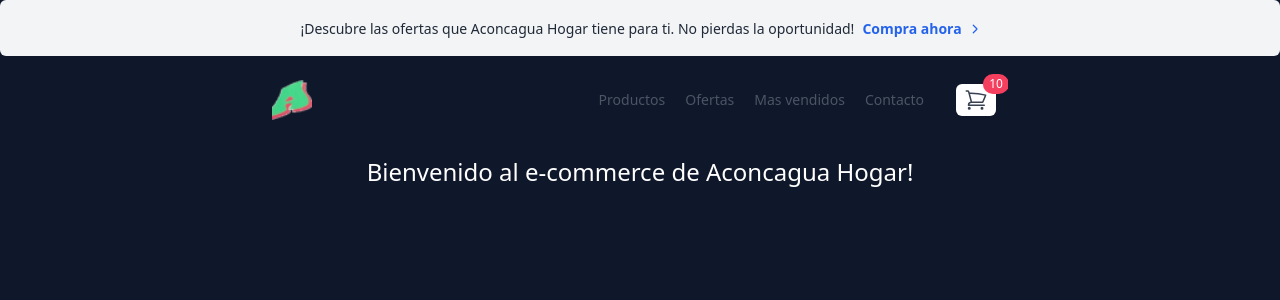
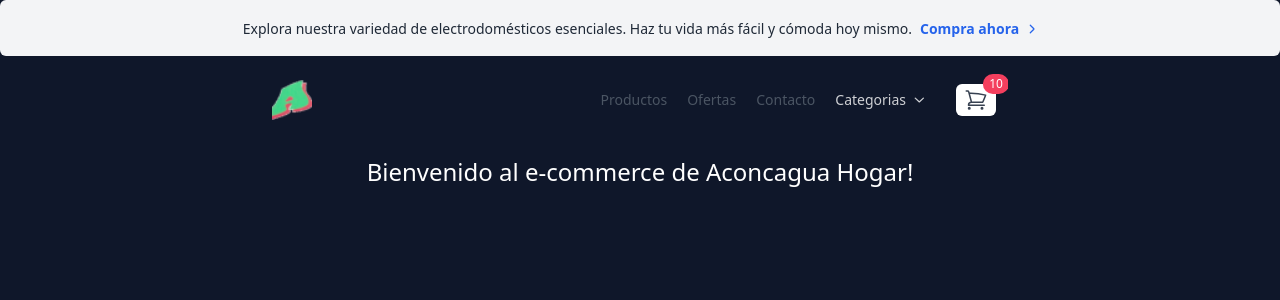
Before and after one commit to agusflores/e-commerce, a React (Vite) app: page / in a window 1280 px wide. Shown: the top 300 px of the page. Built offline with nearby package versions, Linux system fonts and the light colour scheme.

Commit message:
Se agrego item de categorias

```diff
--- /dev/null
+++ b/src/components/atoms/Category.jsx
@@ -0,0 +1,12 @@
+const Category = ({ name }) => {
+  return (
+    <a
+      className="flex items-center gap-x-3.5 py-2 px-3 rounded-md text-sm text-gray-800 hover:bg-gray-100 focus:ring-2 focus:ring-blue-500 dark:text-gray-400 dark:hover:bg-gray-700 dark:hover:text-gray-300"
+      href="#"
+    >
+      {name}
+    </a>
+  )
+}
+
+export default Category
--- /dev/null
+++ b/src/components/atoms/CategoryList.jsx
@@ -0,0 +1,38 @@
+import Category from './Category'
+
+const CategoryList = () => {
+  return (
+    <div className="hs-dropdown [--strategy:static] sm:[--strategy:fixed] [--adaptive:none] sm:[--trigger:hover] sm:py-4">
+      <button
+        type="button"
+        className="flex items-center w-full text-white/[.8] hover:text-white font-medium"
+      >
+        Categorias
+        <svg
+          className="ml-2 w-2.5 h-2.5"
+          width="16"
+          height="16"
+          viewBox="0 0 16 16"
+          fill="none"
+          xmlns="http://www.w3.org/2000/svg"
+        >
+          <path
+            d="M2 5L8.16086 10.6869C8.35239 10.8637 8.64761 10.8637 8.83914 10.6869L15 5"
+            stroke="currentColor"
+            strokeWidth="2"
+            strokeLinecap="round"
+          ></path>
+        </svg>
+      </button>
+      <div className="hs-dropdown-menu transition-[opacity,margin] duration-[0.1ms] sm:duration-[150ms] hs-dropdown-open:opacity-100 opacity-0 sm:w-48 hidden z-10 bg-white sm:shadow-md rounded-lg p-2 dark:bg-gray-800 sm:dark:border dark:border-gray-700 dark:divide-gray-700 before:absolute top-full sm:border before:-top-5 before:left-0 before:w-full before:h-5">
+        <Category name="Pequeños" />
+        <Category name="Climatización" />
+        <Category name="Refrigeración" />
+        <Category name="Lavado" />
+        <Category name="TV y Audio" />
+      </div>
+    </div>
+  )
+}
+
+export default CategoryList
--- a/src/components/atoms/Message.jsx
+++ b/src/components/atoms/Message.jsx
@@ -1,4 +1,4 @@
-const Message = ({message}) => {
+const Message = ({ message }) => {
   return (
     <>
       <div>
--- a/src/components/molecules/ItemsListNavBar.jsx
+++ b/src/components/molecules/ItemsListNavBar.jsx
@@ -1,13 +1,14 @@
 import ItemNavBar from '../atoms/ItemNavBar'
 import CartWidget from '../atoms/CartWidget'
+import CategoryList from '../atoms/CategoryList'
 
 const ItemsListNavBar = () => {
   return (
     <div className="flex flex-col gap-5 mt-5 sm:flex-row sm:items-center sm:justify-end sm:mt-0 sm:pl-5">
       <ItemNavBar name="Productos" href="#" />
       <ItemNavBar name="Ofertas" href="#" />
-      <ItemNavBar name="Mas vendidos" href="#" />
       <ItemNavBar name="Contacto" href="#" />
+      <CategoryList name="Categorias" />
       <CartWidget quantity={10} />
     </div>
   )
--- a/src/components/molecules/NavBar.jsx
+++ b/src/components/molecules/NavBar.jsx
@@ -4,7 +4,7 @@
 const NavBar = () => {
   return (
     <>
-      <Message message="¡Descubre las ofertas que Aconcagua Hogar tiene para ti. No pierdas la oportunidad!" />
+      <Message message="Explora nuestra variedad de electrodomésticos esenciales. Haz tu vida más fácil y cómoda hoy mismo." />
       <header className="flex flex-wrap sm:justify-start sm:flex-nowrap w-full z-50 text-sm py-4">
         <nav
           className="max-w-[100rem] w-3/5 mx-auto px-4 sm:flex sm:items-center sm:justify-between"
```
